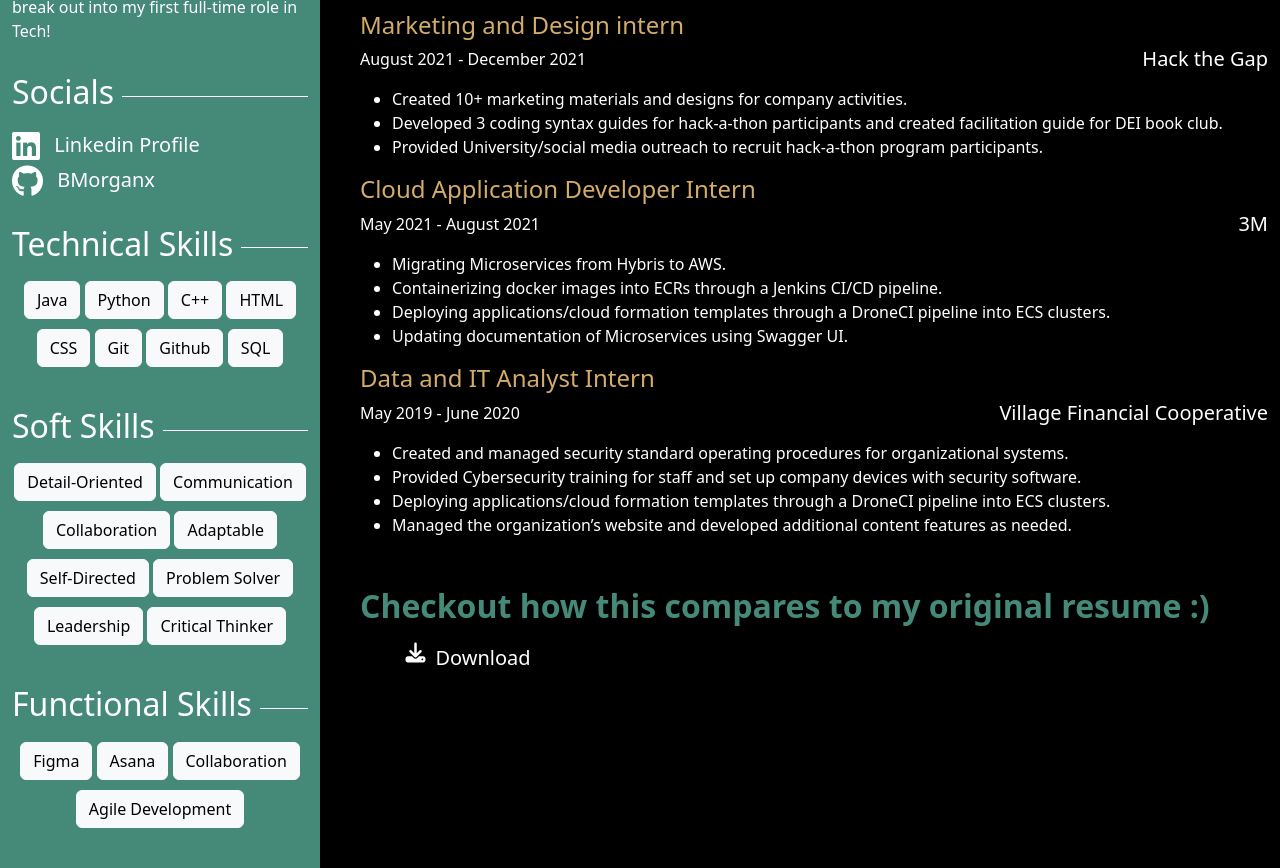
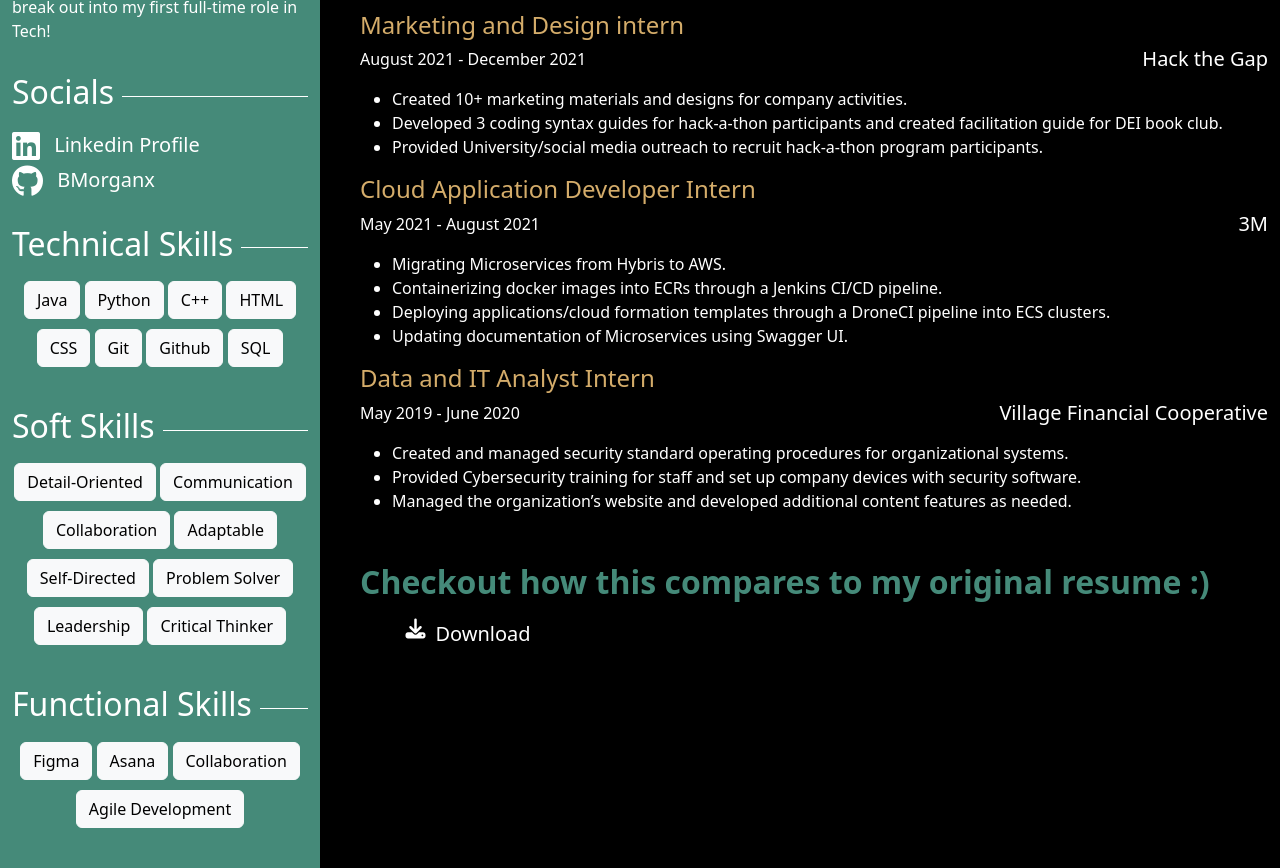
Before and after one commit to BMorganx/Resume-Challenge, a website: page index.html in a window 1280 px wide. Shown: the part 631-1499 px from the top of the page. Drawn offline with nearby package versions, Linux system fonts and the light colour scheme.

Commit message:
Update index.html
Removed line from resume

```diff
--- a/index.html
+++ b/index.html
@@ -172,7 +172,6 @@
               <ul>
                 <li>Created and managed security standard operating procedures for organizational systems.</li>
                 <li>Provided Cybersecurity training for staff and set up company devices with security software.</li>
-                <li>Deploying applications/cloud formation templates through a DroneCI pipeline into ECS clusters.</li>
                 <li>Managed the organization’s website and developed additional content features as needed.</li>
               </ul>
             </section>
```
